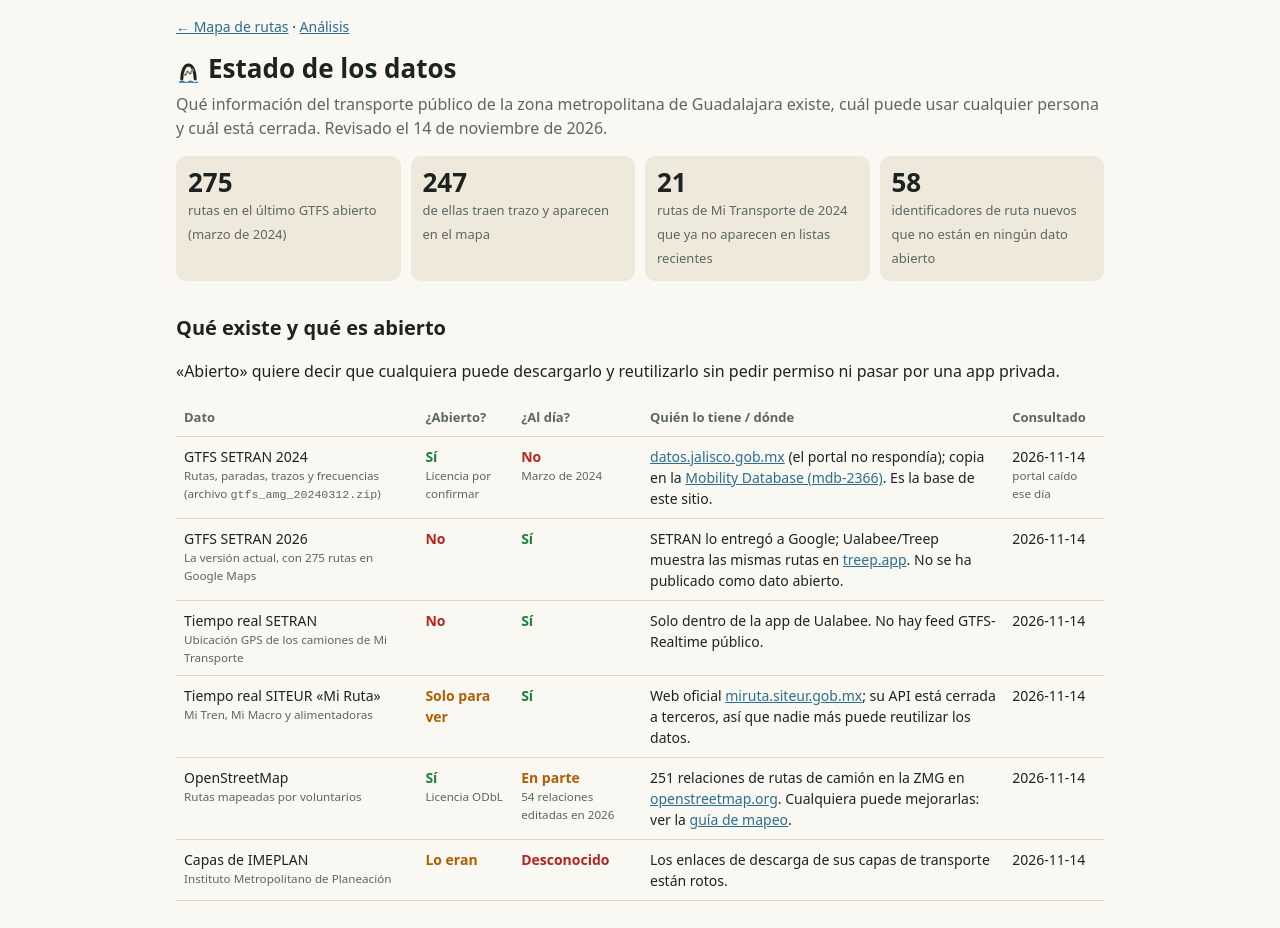
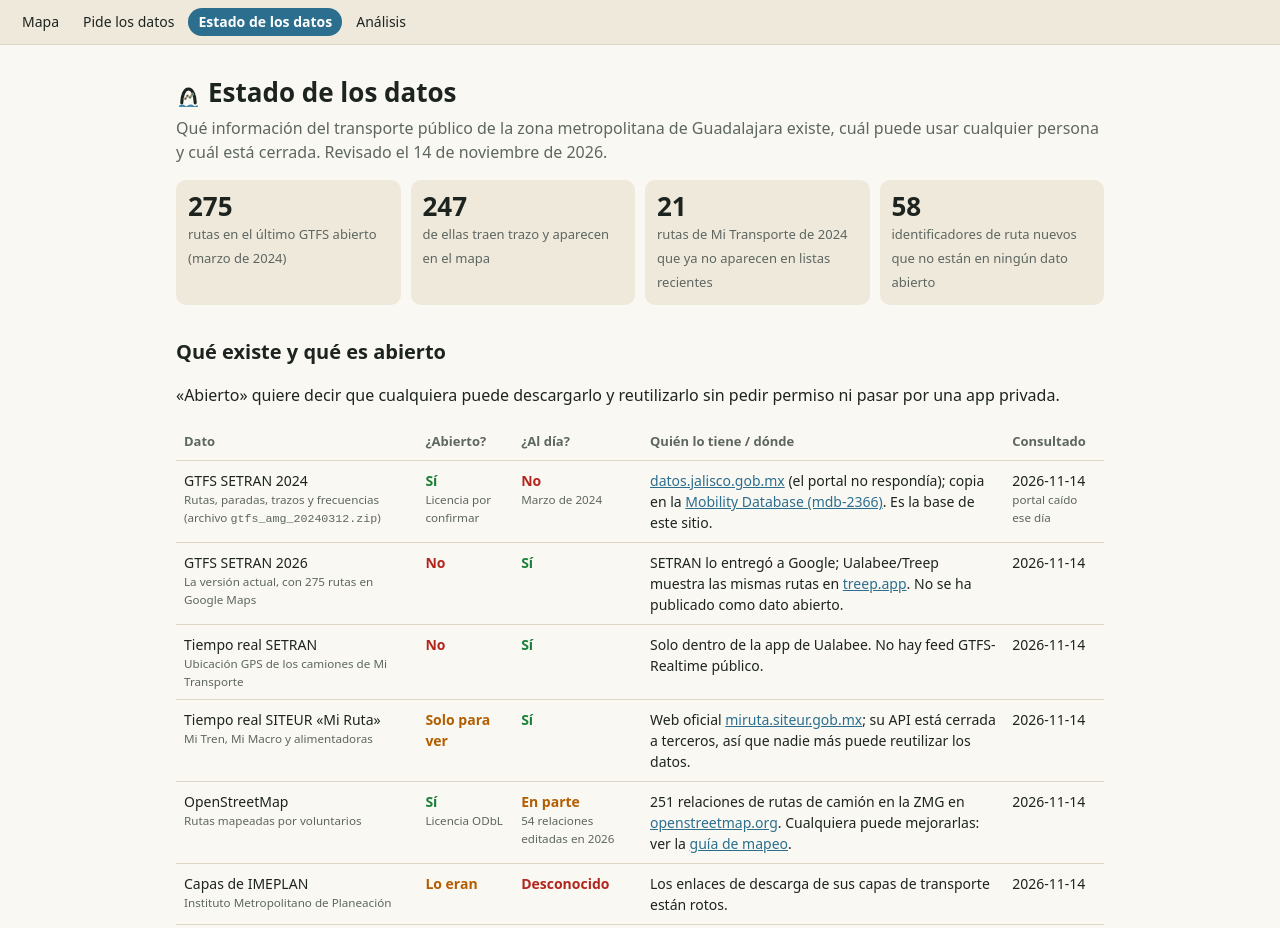
Before and after one commit to tocaltepetl/rutas-gdl, a plain HTML site: page public/datos.html in a window 1280 px wide. Shown: the top 928 px of the page. Drawn offline with Linux system fonts and the light colour scheme.

Commit message:
feat: barra de secciones visible en todas las páginas
Co-Authored-By: Claude Opus 5.5 <noreply@anthropic.com>

```diff
--- a/public/datos.html
+++ b/public/datos.html
@@ -48,11 +48,15 @@
     td::before { content:attr(data-t) ": "; color:var(--mute); font-size:12px; }
     td:first-child::before { content:none; } td:first-child { font-weight:600; }
   }
+  .secciones { display:flex; gap:4px; flex-wrap:wrap; padding:8px 12px; border-bottom:1px solid var(--line); background:var(--card); font:14px/1.3 system-ui, sans-serif; }
+  .secciones a { padding:5px 10px; border-radius:99px; text-decoration:none; color:var(--fg); }
+  .secciones a:hover { background:var(--bg); }
+  .secciones a[aria-current=page] { background:var(--acc); color:var(--on-acc); font-weight:600; }
 </style>
 </head>
 <body>
+<nav class="secciones" aria-label="Secciones"><a href="./">Mapa</a><a href="solicitar.html">Pide los datos</a><a href="datos.html" aria-current="page">Estado de los datos</a><a href="analisis.html">Análisis</a></nav>
 <main>
-<nav><a href="./">← Mapa de rutas</a> · <a href="analisis.html">Análisis</a></nav>
 <h1><img src="favicon.svg" alt="" width="26" height="26" style="vertical-align:-5px;margin-right:6px">Estado de los datos</h1>
 <p class="sub">Qué información del transporte público de la zona metropolitana de Guadalajara existe,
 cuál puede usar cualquier persona y cuál está cerrada. Revisado el <time datetime="2026-11-14">14 de noviembre de 2026</time>.</p>
```
Also changed, not shown: public/analisis.html (+5 -1 lines), public/index.html (+5 -1 lines), public/solicitar.html (+5 -1 lines).
